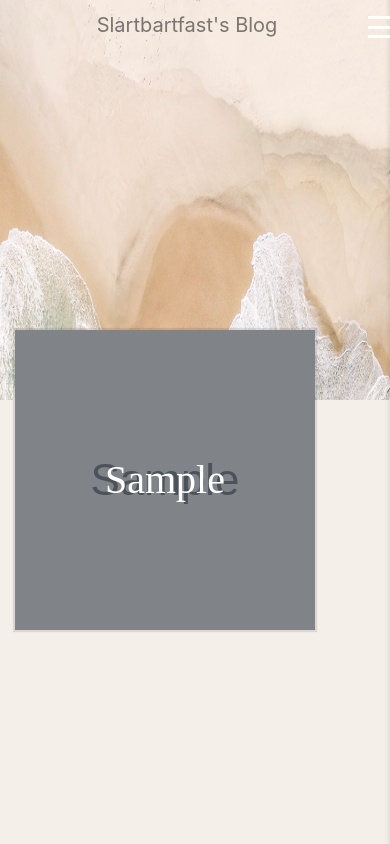
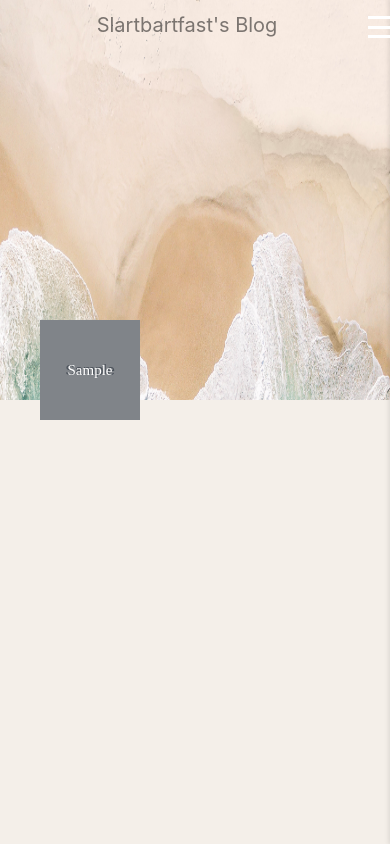
Before and after one commit to Slartbartfast1/my-blog, a PHP site: page /Myblog/categories.php in a window 390 px wide. Run offline with PHP 8.4, Linux system fonts and the light colour scheme; tables that the repository leaves empty or names only in its code hold one stand-in row (values such as "Sample post"); grey boxes marked "Sample" are stand-in pictures.

Commit message:
分类页

```diff
--- a/categories.php
+++ b/categories.php
@@ -34,6 +34,11 @@ $categories=myFetchAll('select * from categories');
             margin-top:50px;
             top:-120px;
             box-shadow: 0 0 1px 2px rgba(0,0,0,.1)
+            display: flex;
+            justify-content:center;
+            margin-left: 68px;
+
+
 
         }
         .category img{
@@ -62,12 +67,43 @@ $categories=myFetchAll('select * from categories');
             color:white;
             z-index: 3;
 
+
             /*margin-top:-25%;*/
         }
         .container{
             position: relative;
             top:400px;
             height:400px;
+        }
+        @media screen and (min-width: 320px) and (max-width: 480px) {
+
+            .category{
+                height:100px;
+                width:100px;
+                float: left;
+                display: inline-block;
+                margin: 40px ;
+
+            }
+            .categoryName{
+                font-size:15px;
+            }
+
+
+        }
+
+        @media screen and (min-width:600px) and (max-width:960px){
+            .category{
+                height:150px;
+                width:150px;
+                float: left;
+                display: inline-block;
+                margin: 40px ;
+
+            }
+            .categoryName{
+                font-size:15px;
+            }
         }
 
     </style>
@@ -77,7 +113,7 @@ $categories=myFetchAll('select * from categories');
     <div class="container">
         <div class="row">
             <?php foreach ($categories as $item): ?>
-            <div class="col-lg-4  col-xs-12">
+            <div class="">
                 <a href="index.php?category=<?php echo $item['id']?>">
                     <div class="category">
                     <div class="shadow"></div>
```
